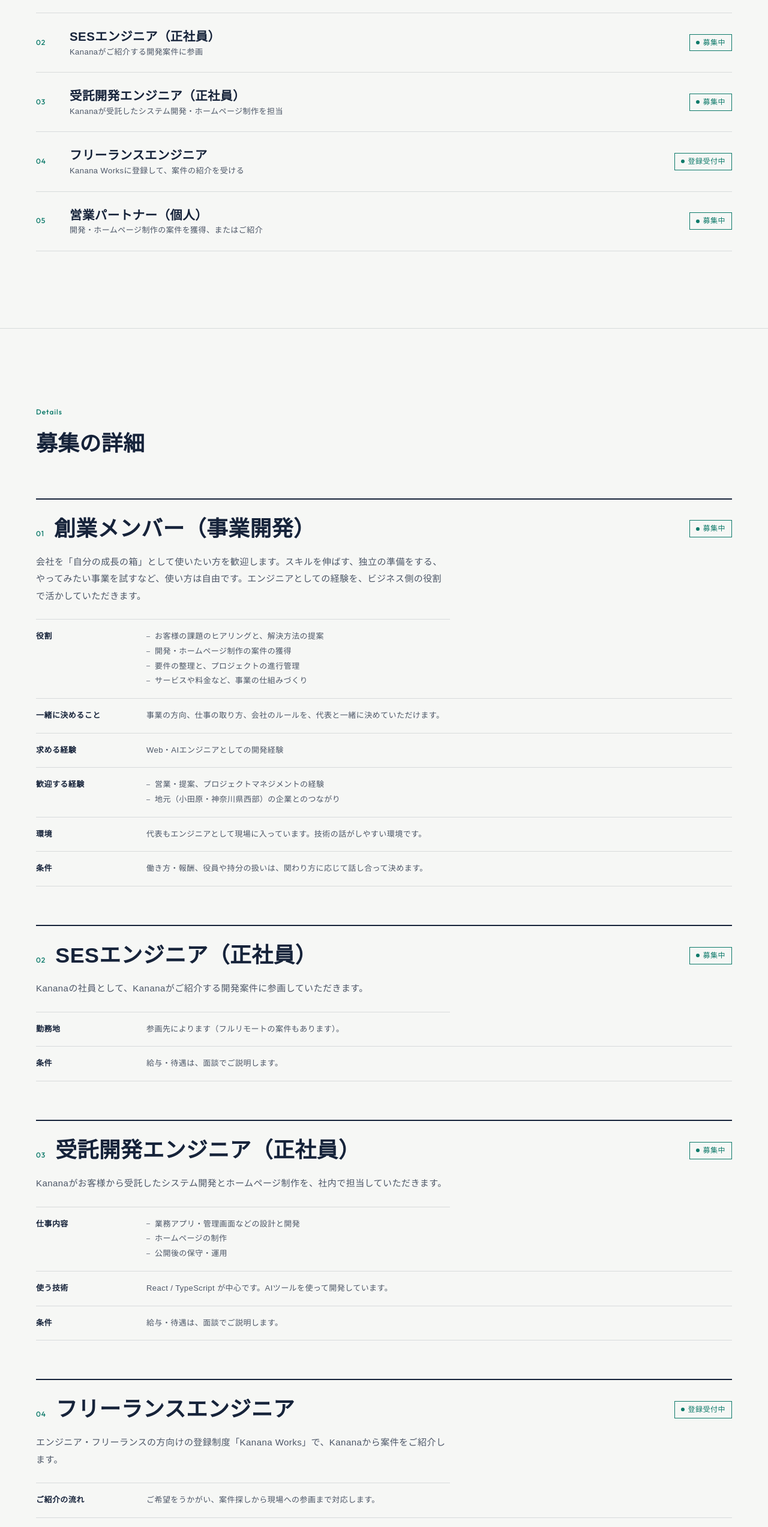
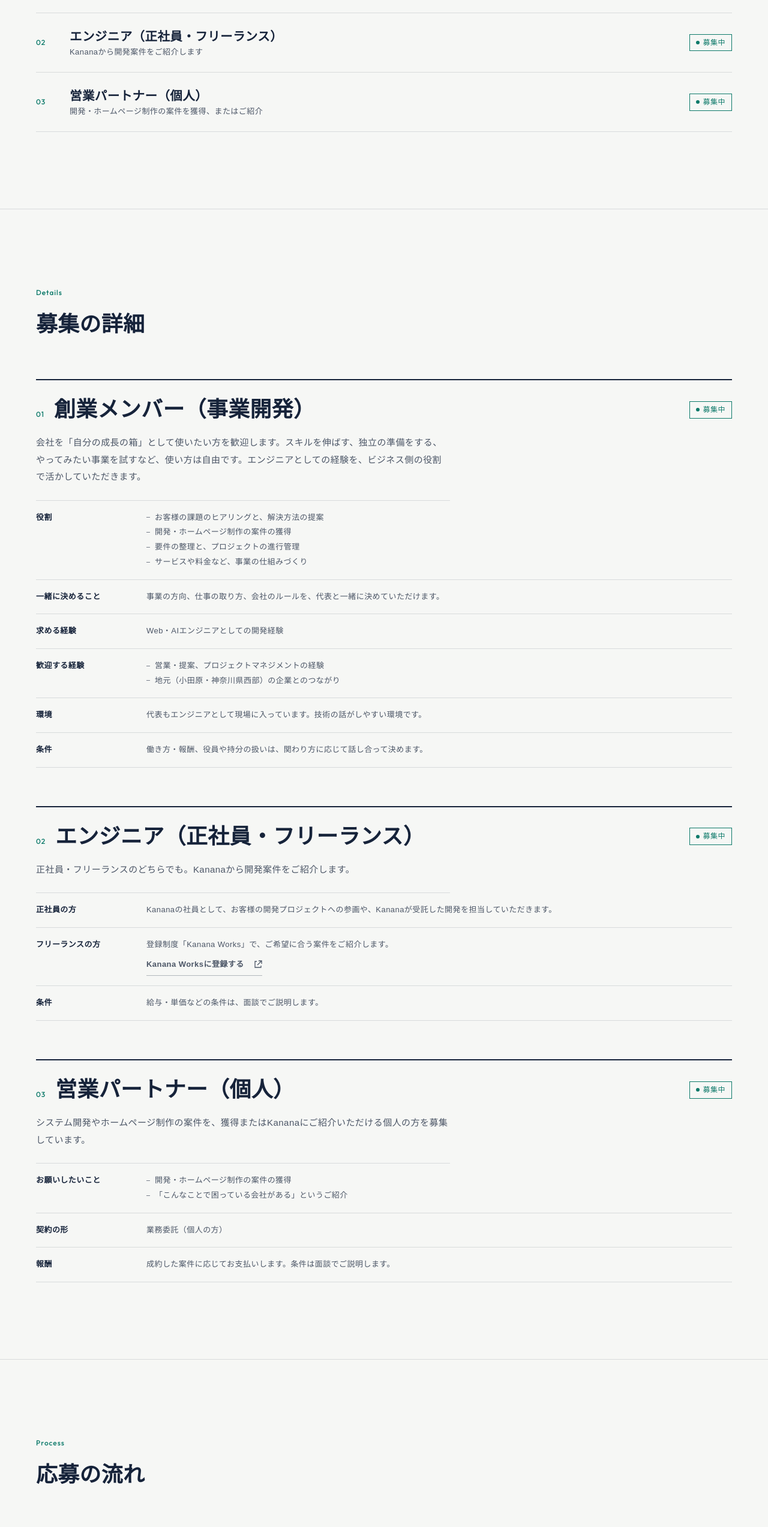
Before and after one commit to daikisakakibara-kanana/kanana-hp-renewal, a plain HTML site: page public/recruit.html in a window 1280 px wide. Shown: the part 1240-3786 px from the top of the page at 60% size. Drawn offline with Linux system fonts and the light colour scheme; a web font is replaced by a local one.

Commit message:
採用の募集職種を3つに整理
創業メンバー（事業開発）／エンジニア（正社員・フリーランス）／営業パートナー（個人）。
SES・受託開発・フリーランスの3職種はエンジニア1つにまとめた。

Co-Authored-By: Claude Opus 5.5 <noreply@anthropic.com>
Claude-Session: https://claude.ai/code/session_018Aak2MHL8sYCtXHpbj4DvG

```diff
--- a/public/assets/css/style.css
+++ b/public/assets/css/style.css
@@ -455,3 +455,4 @@ body::before { content: ""; position: fixed; inset: 0 0 auto; height: env(safe-a
 .post__body ul { padding-left: 1.2em; list-style: disc; }
 .post__back { margin-top: var(--sp-5); }
 .work + .work { margin-top: var(--sp-5); padding-top: var(--sp-5); border-top: 1px solid var(--line); }
+.job__row dd .text-link { margin-top: var(--sp-1); }
--- a/public/recruit.html
+++ b/public/recruit.html
@@ -4,7 +4,7 @@
 <meta charset="utf-8">
 <meta name="viewport" content="width=device-width, initial-scale=1, viewport-fit=cover">
 <title>採用情報｜株式会社Kanana</title>
-<meta name="description" content="創業メンバー（事業開発）、SESエンジニア、受託開発エンジニア、フリーランスエンジニア、営業パートナーの募集について。">
+<meta name="description" content="創業メンバー（事業開発）、エンジニア（正社員・フリーランス）、営業パートナーの募集について。">
 <meta name="robots" content="noindex">
 <link rel="preconnect" href="https://fonts.googleapis.com">
 <link rel="preconnect" href="https://fonts.gstatic.com" crossorigin>
@@ -61,10 +61,8 @@
       </div>
       <ul class="positions">
         <li><a href="#founding"><span class="mono">01</span><span class="positions__name">創業メンバー（事業開発）<small>創業期の会社を「成長の箱」として使いたいWeb・AIエンジニアの方へ</small></span><span class="status status--open">募集中</span></a></li>
-        <li><a href="#employee"><span class="mono">02</span><span class="positions__name">SESエンジニア（正社員）<small>Kananaがご紹介する開発案件に参画</small></span><span class="status status--open">募集中</span></a></li>
-        <li><a href="#contract-dev"><span class="mono">03</span><span class="positions__name">受託開発エンジニア（正社員）<small>Kananaが受託したシステム開発・ホームページ制作を担当</small></span><span class="status status--open">募集中</span></a></li>
-        <li><a href="#freelance"><span class="mono">04</span><span class="positions__name">フリーランスエンジニア<small>Kanana Worksに登録して、案件の紹介を受ける</small></span><span class="status status--open">登録受付中</span></a></li>
-        <li><a href="#partner"><span class="mono">05</span><span class="positions__name">営業パートナー（個人）<small>開発・ホームページ制作の案件を獲得、またはご紹介</small></span><span class="status status--open">募集中</span></a></li>
+        <li><a href="#engineer"><span class="mono">02</span><span class="positions__name">エンジニア（正社員・フリーランス）<small>Kananaから開発案件をご紹介します</small></span><span class="status status--open">募集中</span></a></li>
+        <li><a href="#partner"><span class="mono">03</span><span class="positions__name">営業パートナー（個人）<small>開発・ホームページ制作の案件を獲得、またはご紹介</small></span><span class="status status--open">募集中</span></a></li>
       </ul>
     </div>
   </section>
@@ -91,37 +89,18 @@
         </dl>
       </article>
 
-      <article class="job" id="employee" aria-labelledby="job-employee">
-        <div class="job__head"><h3 class="job__title" id="job-employee"><span class="mono">02</span>SESエンジニア（正社員）</h3><span class="status status--open">募集中</span></div>
-        <p class="job__lead">Kananaの社員として、Kananaがご紹介する開発案件に参画していただきます。</p>
+      <article class="job" id="engineer" aria-labelledby="job-engineer">
+        <div class="job__head"><h3 class="job__title" id="job-engineer"><span class="mono">02</span>エンジニア（正社員・フリーランス）</h3><span class="status status--open">募集中</span></div>
+        <p class="job__lead">正社員・フリーランスのどちらでも。Kananaから開発案件をご紹介します。</p>
         <dl class="job__body">
-          <div class="job__row"><dt>勤務地</dt><dd>参画先によります（フルリモートの案件もあります）。</dd></div>
-          <div class="job__row"><dt>条件</dt><dd>給与・待遇は、面談でご説明します。</dd></div>
-        </dl>
-      </article>
-
-      <article class="job" id="contract-dev" aria-labelledby="job-contract-dev">
-        <div class="job__head"><h3 class="job__title" id="job-contract-dev"><span class="mono">03</span>受託開発エンジニア（正社員）</h3><span class="status status--open">募集中</span></div>
-        <p class="job__lead">Kananaがお客様から受託したシステム開発とホームページ制作を、社内で担当していただきます。</p>
-        <dl class="job__body">
-          <div class="job__row"><dt>仕事内容</dt><dd><ul><li>業務アプリ・管理画面などの設計と開発</li><li>ホームページの制作</li><li>公開後の保守・運用</li></ul></dd></div>
-          <div class="job__row"><dt>使う技術</dt><dd>React / TypeScript が中心です。AIツールを使って開発しています。</dd></div>
-          <div class="job__row"><dt>条件</dt><dd>給与・待遇は、面談でご説明します。</dd></div>
-        </dl>
-      </article>
-
-      <article class="job" id="freelance" aria-labelledby="job-freelance">
-        <div class="job__head"><h3 class="job__title" id="job-freelance"><span class="mono">04</span>フリーランスエンジニア</h3><span class="status status--open">登録受付中</span></div>
-        <p class="job__lead">エンジニア・フリーランスの方向けの登録制度「Kanana Works」で、Kananaから案件をご紹介します。</p>
-        <dl class="job__body">
-          <div class="job__row"><dt>ご紹介の流れ</dt><dd>ご希望をうかがい、案件探しから現場への参画まで対応します。</dd></div>
-          <div class="job__row"><dt>希望の条件</dt><dd>単価、フルリモート、勤務地など、ご希望に合わせてご紹介します。</dd></div>
-          <div class="job__row"><dt>登録方法</dt><dd><a href="https://freelance-platform.pages.dev/" class="text-link" target="_blank" rel="noopener">Kanana Worksに登録する<svg viewBox="0 0 14 14" aria-hidden="true"><path d="M5 2H2v10h10V9M8 1h5v5M13 1 6 8" fill="none" stroke="currentColor" stroke-width="1.3"/></svg></a></dd></div>
+          <div class="job__row"><dt>正社員の方</dt><dd>Kananaの社員として、お客様の開発プロジェクトへの参画や、Kananaが受託した開発を担当していただきます。</dd></div>
+          <div class="job__row"><dt>フリーランスの方</dt><dd>登録制度「Kanana Works」で、ご希望に合う案件をご紹介します。<br><a href="https://freelance-platform.pages.dev/" class="text-link" target="_blank" rel="noopener">Kanana Worksに登録する<svg viewBox="0 0 14 14" aria-hidden="true"><path d="M5 2H2v10h10V9M8 1h5v5M13 1 6 8" fill="none" stroke="currentColor" stroke-width="1.3"/></svg></a></dd></div>
+          <div class="job__row"><dt>条件</dt><dd>給与・単価などの条件は、面談でご説明します。</dd></div>
         </dl>
       </article>
 
       <article class="job" id="partner" aria-labelledby="job-partner">
-        <div class="job__head"><h3 class="job__title" id="job-partner"><span class="mono">05</span>営業パートナー（個人）</h3><span class="status status--open">募集中</span></div>
+        <div class="job__head"><h3 class="job__title" id="job-partner"><span class="mono">03</span>営業パートナー（個人）</h3><span class="status status--open">募集中</span></div>
         <p class="job__lead">システム開発やホームページ制作の案件を、獲得またはKananaにご紹介いただける個人の方を募集しています。</p>
         <dl class="job__body">
           <div class="job__row"><dt>お願いしたいこと</dt><dd><ul><li>開発・ホームページ制作の案件の獲得</li><li>「こんなことで困っている会社がある」というご紹介</li></ul></dd></div>
```
